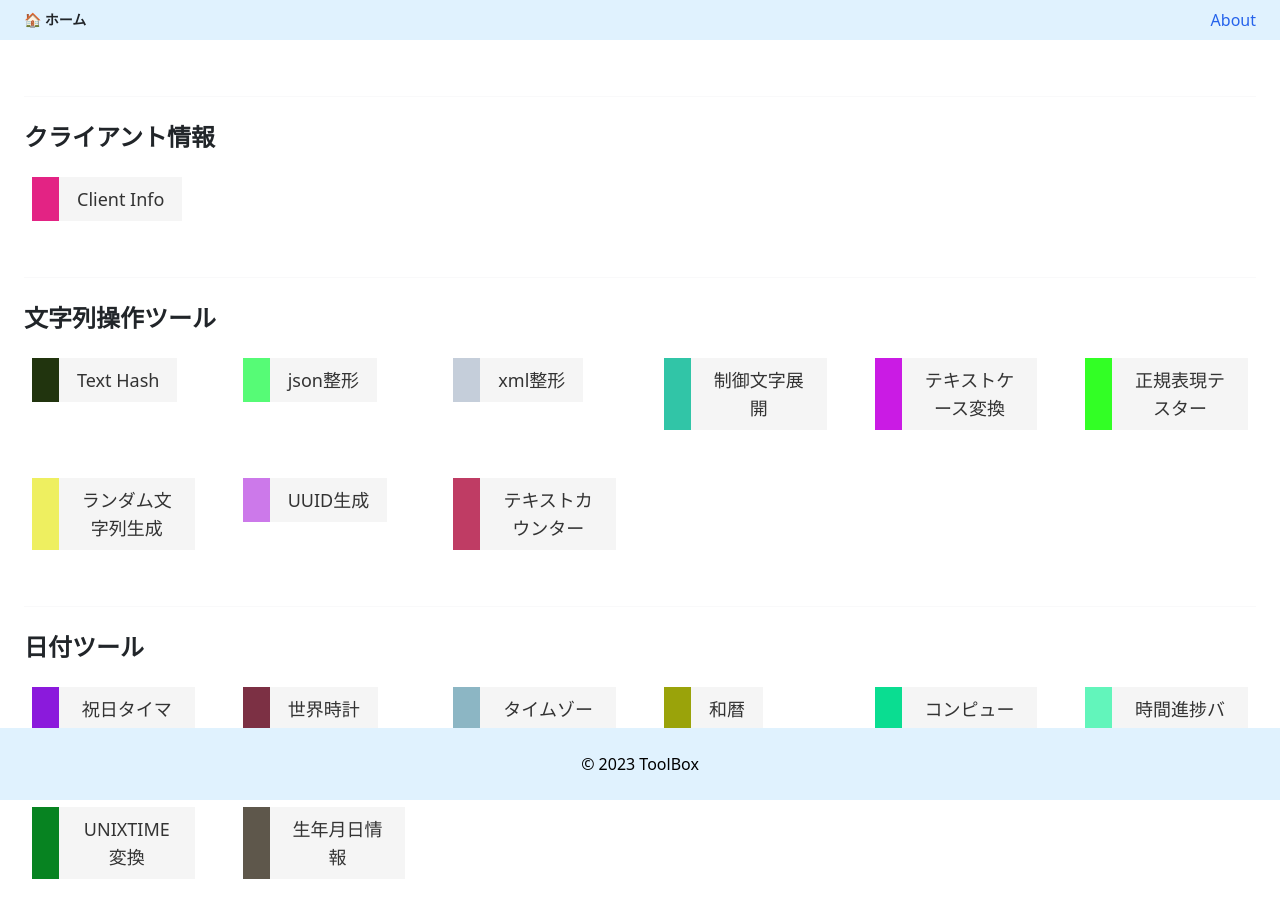
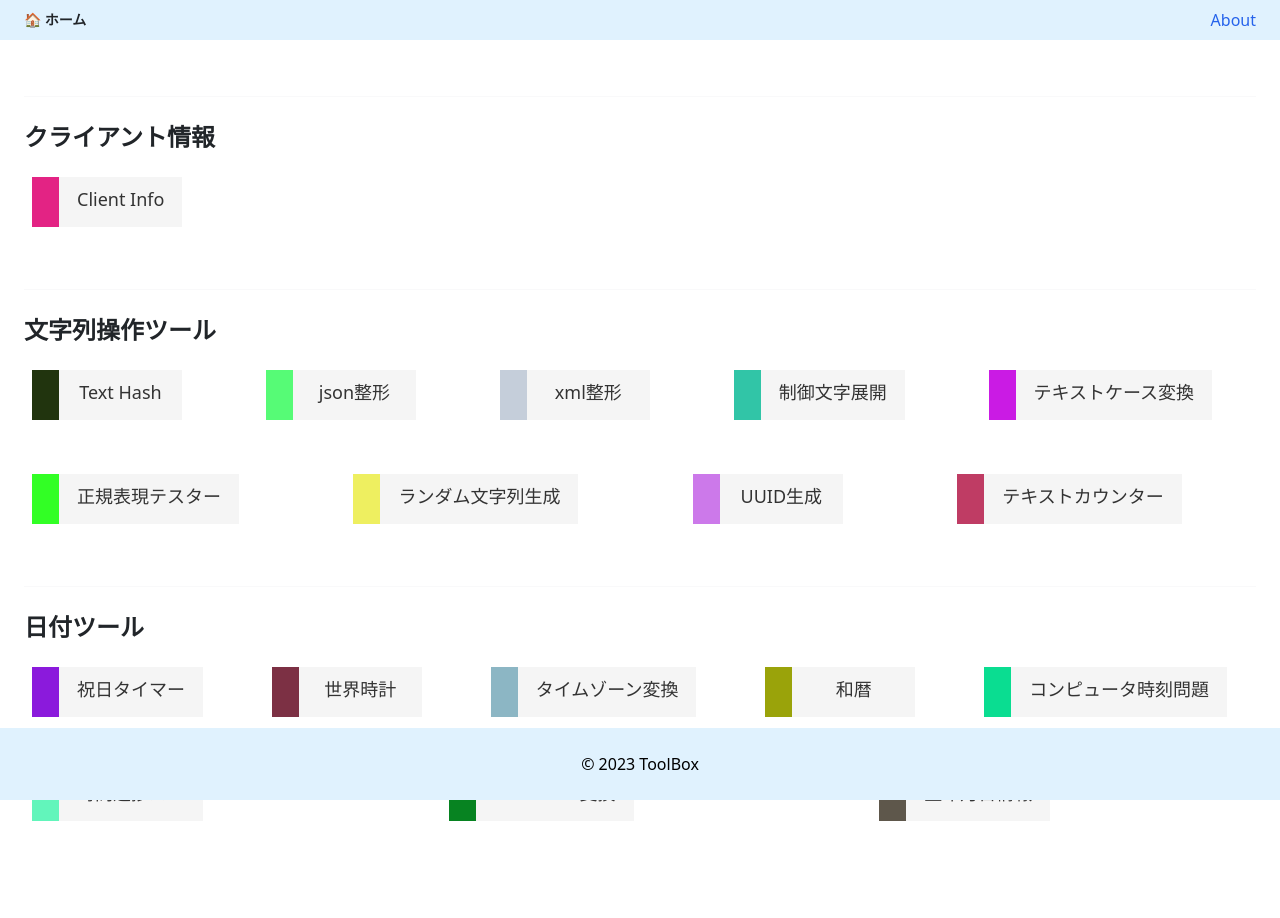
Before and after one commit to foresukecom/toolbox, a Vue app: page / in a window 1280 px wide. Shown: the top 918 px of the page. Built offline with nearby package versions, Linux system fonts and the light colour scheme; no server answers.

Commit message:
style: カードの幅を広げた

```diff
--- a/src/views/HomePage.vue
+++ b/src/views/HomePage.vue
@@ -4,10 +4,10 @@
       <hr class="border-b border-gray-200" />
       <h2 class="text-2xl font-semibold mt-4">{{ category.name }}</h2>
       <div class="flex flex-wrap -mx-4">
-        <div v-for="(tile, index) in category.tiles" :key="'tile-' + index" class="w-full sm:w-1/2 md:w-1/3 lg:w-1/6 p-4">
+        <div v-for="(tile, index) in category.tiles" :key="'tile-' + index" class="flex-auto p-4">
           <div @click="goTo(tile.route)"
-               class="fusen text-center py-2 text-lg cursor-pointer transform transition hover:scale-105"
-               :style="{ 'border-left-color': titleToColor(tile.title) }">
+            class="fusen text-center py-2 text-lg cursor-pointer transform transition hover:scale-105"
+            :style="{ 'border-left-color': titleToColor(tile.title) }">
             {{ tile.title }}
           </div>
         </div>
@@ -163,5 +163,11 @@ export default {
   border-left: 27px solid #2589d0;
   background-color: #f5f5f5;
   color: #333333;
-}
-</style>
+  min-width: 150px;
+  max-width: 300px;
+  white-space: normal;
+  overflow: hidden;
+  text-overflow: ellipsis;
+  min-height: 50px;
+  height: auto;
+}</style>
```
